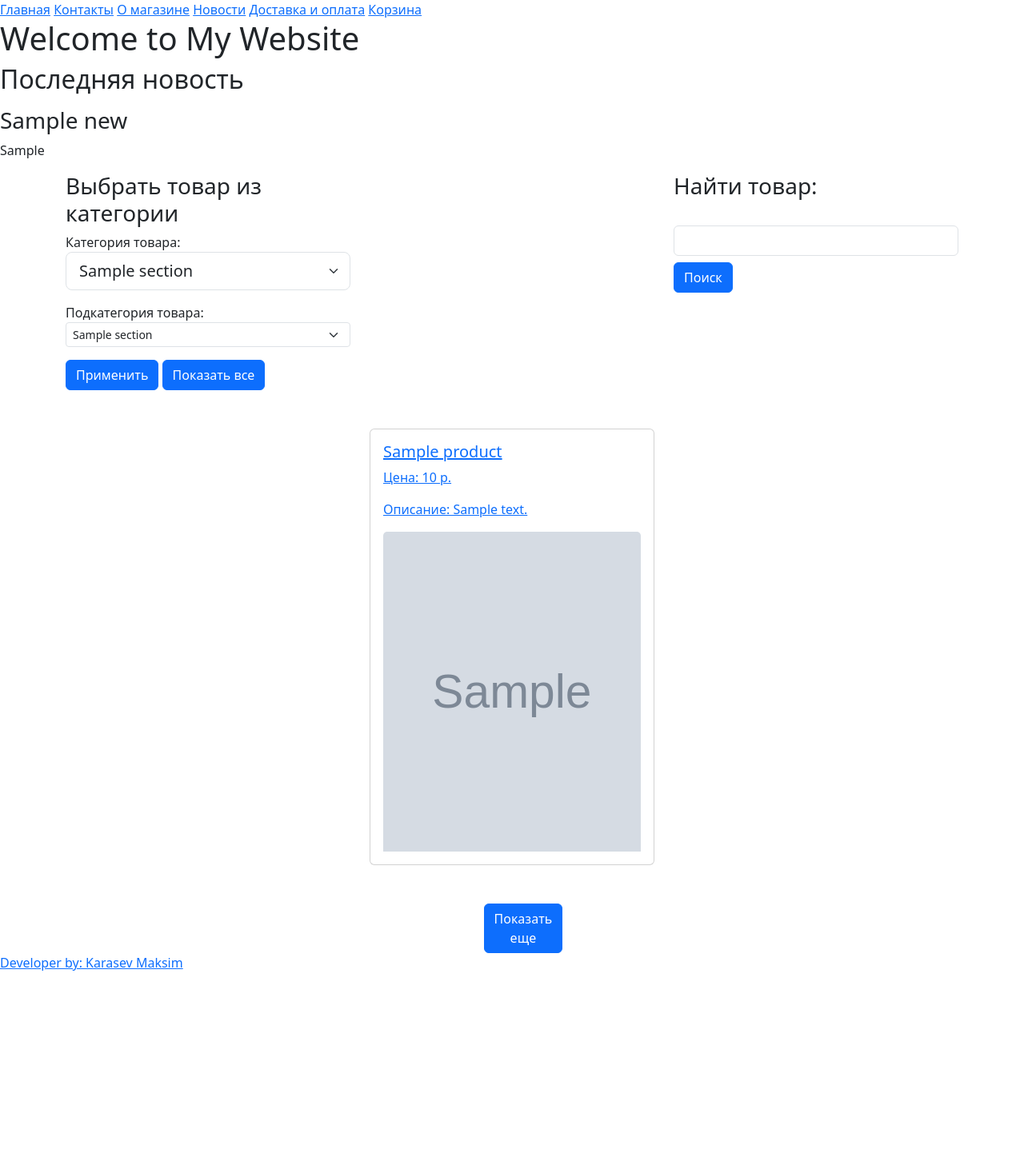
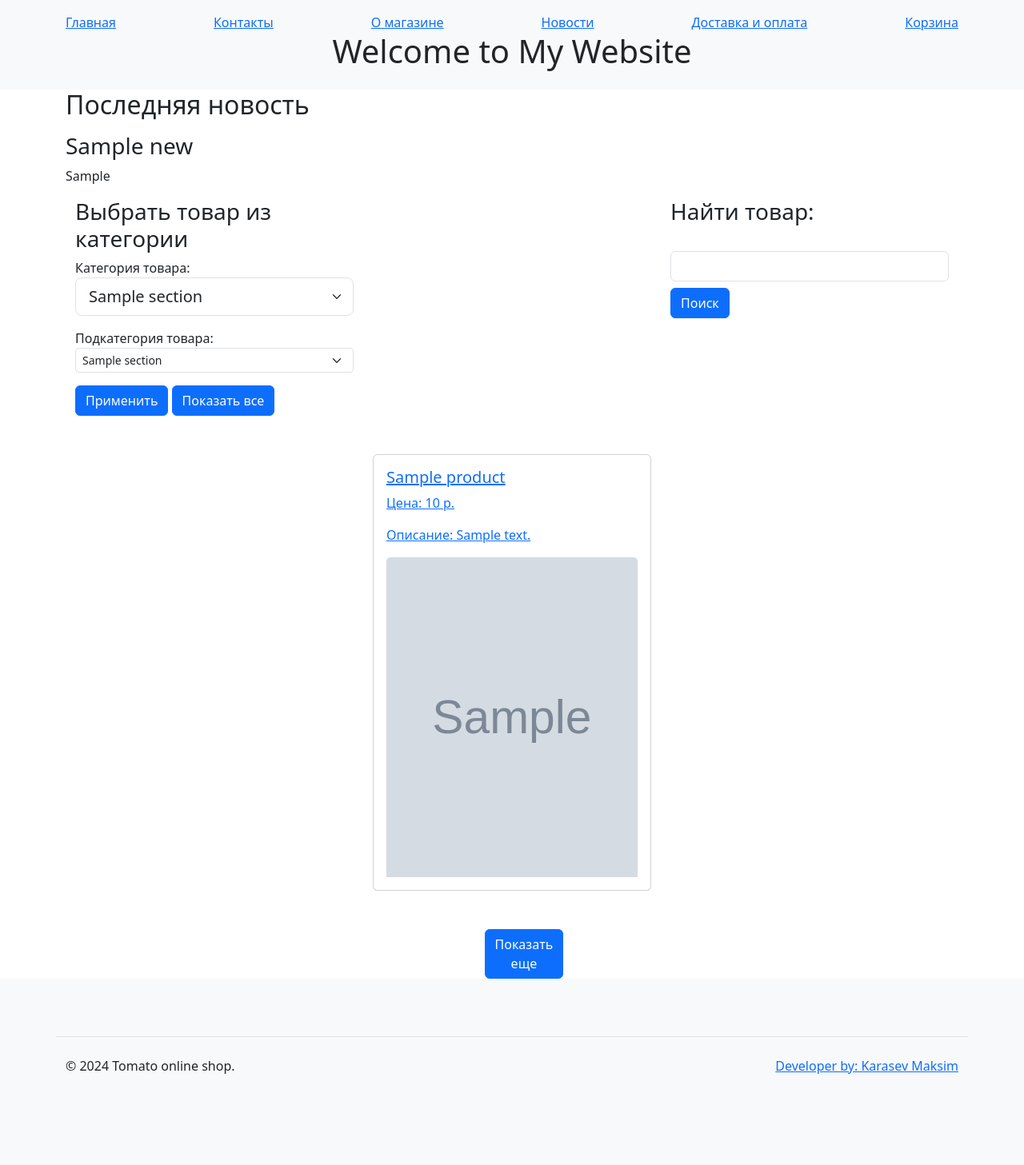
Before and after one commit to KarasevMaksim/OnlineShopTomato-FreelanceOrder1-, a Flask app: page / in a window 1280 px wide. Shown: the whole page at 80% size. Before the commit the page ends 1214 px from the top, so only its background shows below. Run offline with Flask 3, Linux system fonts and the light colour scheme; tables that the repository leaves empty hold one stand-in row (values such as "Sample post"); grey boxes marked "Sample" are stand-in pictures; some libraries are stand-ins or nearby versions.

Commit message:
Update base.html: bootstrap, new css, footer
add footer, add new css, add bootstrap class in base.html

```diff
--- a/app/templates/base.html
+++ b/app/templates/base.html
@@ -11,28 +11,52 @@
       {% block title %}
       {% endblock %}
     </title>
+    <style>
+      html, body {
+          height: 100%;
+          margin: 0;
+      }
+      .d-flex-wrapper {
+          display: flex;
+          flex-direction: column;
+          min-height: 100vh;
+      }
+      .flex-grow-1 {
+          flex: 1;
+      }
+    </style>
   </head>
   <body>
-    <header>
+    <div class="d-flex-wrapper">
+      <header class="bg-light py-3">
+        <nav class="container d-flex justify-content-between">
           <a href="{{ url_for('main.index') }}">Главная</a>
           <a href="{{ url_for('main.contacts') }}">Контакты</a>
           <a href="{{ url_for('main.more_info') }}">О магазине</a>
           <a href="{{ url_for('news.index') }}">Новости</a>
           <a href="{{ url_for('main.sell_and_by') }}">Доставка и оплата</a>
           <a href="{{ url_for('basket.index') }}">Корзина</a>
-      <h1>Welcome to My Website</h1>
+        </nav>
+        <h1 class="text-center">Welcome to My Website</h1>
         {% block header %}
         {% endblock %}
       </header>
-    <main>
+      <main class="flex-grow-1">
+        <div class="container">
           {% block content %}
           {% endblock %}
+        </div>
       </main>
-    <footer>
+      <footer class="bg-light py-5">
+        <div class="container d-flex flex-column flex-sm-row justify-content-between py-4 my-4 border-top">
+          <p>&copy; 2024 Tomato online shop.</p>
           <p><a href="https://github.com/KarasevMaksim" target="_blank">Developer by: Karasev Maksim</a></p>
+        </div>
+      </footer>
+    </div>
     {% block footer %}
     {% endblock %}
-    </footer>
+
     <script src="https://cdn.jsdelivr.net/npm/bootstrap@5.3.3/dist/js/bootstrap.bundle.min.js" integrity="sha384-YvpcrYf0tY3lHB60NNkmXc5s9fDVZLESaAA55NDzOxhy9GkcIdslK1eN7N6jIeHz" crossorigin="anonymous"></script>
     {% block scripts %}
     {% endblock %}
```
Lines whose indentation alone changed are shown as unchanged.
